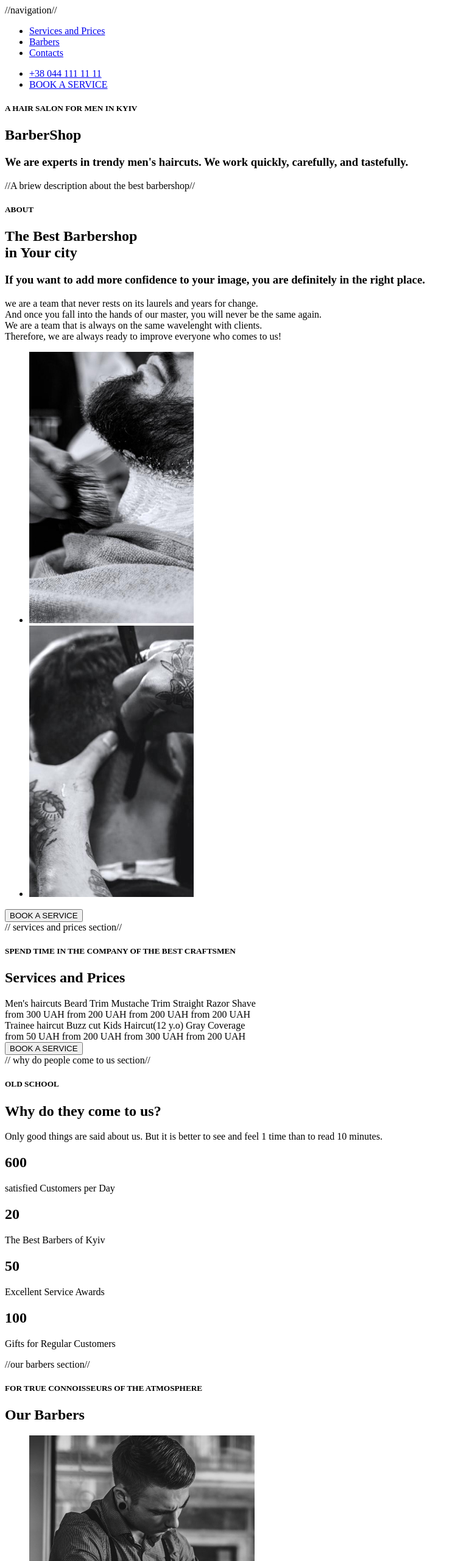
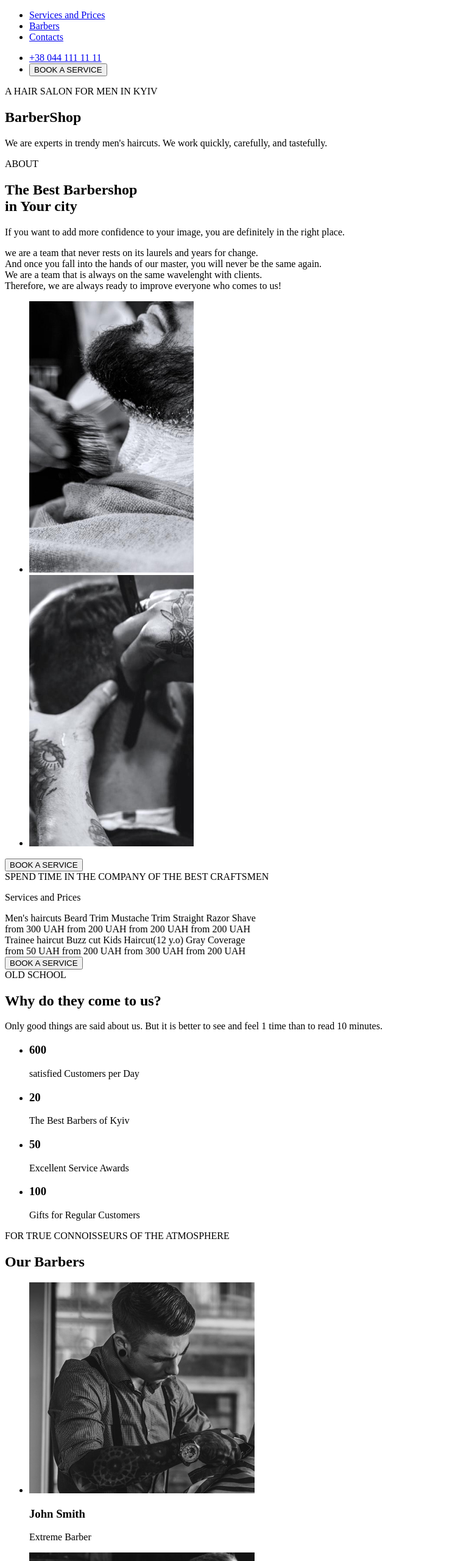
Before and after one commit to EstefanyNieto/Barber-Shop-Project, a plain HTML site: page index.html in a window 1280 px wide. Shown: the top 2560 px of the page at 61% size, without its empty margins (0-752 px from the left). Drawn offline with Linux system fonts and the light colour scheme.

Commit message:
new changes were made to the code html

```diff
--- a/index.html
+++ b/index.html
@@ -9,51 +9,51 @@
 <body>
  <header>
 
-  //navigation//
+  <!---Navigation--->
 
   <nav>
     <ul class="About">
       <li>
-        <a href="Services and Prices">Services and Prices</a>
+        <a href="#services and prices">Services and Prices</a>
       </li>
       <li>
-        <a href="Barbers">Barbers</a>
+        <a href="#Barbers">Barbers</a>
       </li>
       <li>
-        <a href="Contacts">Contacts</a>
+        <a href="#Contacts">Contacts</a>
       </li>
     </ul>
   </nav>
   <ul class="contact-us">
     <li>
-      <a href="+38 044 111 11 11">+38 044 111 11 11</a>
+      <a href="tel:+380441111111">+38 044 111 11 11</a>
     </li>
     <li>
-      <a href="BOOK A SERVICE">BOOK A SERVICE</a>
+      <button type="button">BOOK A SERVICE</button>
     </li>
   </ul>
  </header>
 <main>
   <section class="main-tittle-section">
-    <h5 class="brief-description">
-    A HAIR SALON FOR MEN IN KYIV</h5>
+    <span class="brief-description">
+    A HAIR SALON FOR MEN IN KYIV</span>
     <h1 class="main-title">
       BarberShop</h1>
-      <h3 class="overview-description">
+      <p class="overview-description">
         We are experts in trendy men's haircuts.
         We work quickly, carefully, and tastefully.
-      </h3>
+      </p>
 </section>
 </main>
 
-//A briew description about the best barbershop//
+<!---A briew description about the best barbershop--->
 
 <section class="about_us-section">
- <h5 class="About">ABOUT</h5>
-<h1 class="descriptive-tittle">The Best Barbershop<br>in Your city</br></h1>
-<h3 class="overview-title">
+ <span class="About">ABOUT</span>
+<h2 class="descriptive-tittle">The Best Barbershop<br>in Your city</h2>
+<p class="overview-title">
   If you want to add more confidence to your image, you are definitely in the right place.
-</h3>
+</p>
 <p class="overview-paragraph">
   we are a team that never rests on its laurels and years for change.<br>
   And once you fall into the hands of our master, you will never be the same again.<br>
@@ -69,14 +69,14 @@
   </li>
 </ul>
 
-<button>BOOK A SERVICE</button>
+<button type=button>BOOK A SERVICE</button>
 </section>
 
-// services and prices section//
+<!---services and prices section--->
 
-<section>
-  <h5>SPEND TIME IN THE COMPANY OF THE BEST CRAFTSMEN</h5><span>
-    <h2>Services and Prices</h2>
+<section id="prices">
+  <span>SPEND TIME IN THE COMPANY OF THE BEST CRAFTSMEN</span>
+    <p>Services and Prices</p>
     <div class="row">
       <div class="column-one">
         Men's haircuts
@@ -106,44 +106,48 @@
     <button>BOOK A SERVICE</button>
 </section>
 
-// why do people come to us section//
+<!---why do people come to us section--->
 
 <section>
-  <h5>OLD SCHOOL</h5><span>
-    <h1>Why do they come to us?</h1>
+  <span>OLD SCHOOL</span>
+    <h2>Why do they come to us?</h2>
     <p>Only good things are said about us. But it is better
       to see and feel 1 time than to read 10 minutes.
     </p>
-  </span>
 
-<div class="row">
+
+<ul class="row">
   <div class="column-blockone">
-    <h1>600</h1>
-    <p>satisfied Customers<span>
+    <li>
+    <h3>600</h3>
+    <p>satisfied Customers
       per Day
-    </span>
     </p>
-    <h1>20</h1>
-    <p>The Best Barbers<span>
-      of Kyiv</span>
+    </li>
+    <li>
+    <h3>20</h3>
+    <p>The Best Barbers of Kyiv</p>
+    </li>
   </div>
-  <div class="column-blocktwo"></div>
-  <h1>50</h1>
-  <p>Excellent Service<span>
-    Awards
-  </span></p>
-  <h1>100</h1>
-  <p>Gifts for Regular<span>
-    Customers
-  </span></p>
-</div>
+  <div class="column-blocktwo">
+  <li>
+  <h3>50</h3>
+  <p>Excellent Service
+    Awards</p>
+  </li>
+  <li>
+  <h3>100</h3>
+  <p>Gifts for Regular Customers</p>
+  </li>
+  </div>
+</ul>
 </section>
 
-//our barbers section//
+<!---our barbers section--->
 
 <section>
-  <h5>FOR TRUE CONNOISSEURS OF THE ATMOSPHERE</h5>
-  <h1>Our Barbers</h1>
+  <span>FOR TRUE CONNOISSEURS OF THE ATMOSPHERE</span>
+  <h2>Our Barbers</h2>
  <div class="container-ourbarbers">
 <ul>
   <li>
@@ -165,9 +169,9 @@
   </div>
 </section>
 
-// Our barbers in action section//
+<!---Our barbers in action section--->
 <section>
-  <h5>IN LATIN,"BARBA" MEANS "BEARD"</h5>
+  <span>IN LATIN,"BARBA" MEANS "BEARD"</span>
   <ul>
     <li>
       <img src="images/barberfour.jpg" alt="barberfour" width="270" height="360">
@@ -184,10 +188,11 @@
 </ul>
 </section>
 
-// footer section//
 
-<footer>
-  <h1>Book a Service</h1>
+<!---contact us section--->
+
+<section>
+  <h2>Book a Service</h2>
   <ul>
     <li>
       <a href="name:">NAME*</a>
@@ -201,25 +206,38 @@
     <button>SEND</button>
   </ul>
 <address>
-  <h1>Contacts</h1>
+  <h2>Contacts</h2>
   <ul>
     <li>
-      <a href="Main Street, 7A
-      Kyiv, 08132">Main Street, 7A
-      Kyiv, 08132</a>
+      <a href=https://goo.gl/maps/VqRYZgV6FrKuTh6w6>Baseina St, 19, Kyiv, Ukraine, 01004</a>
     </li>
     <li>
-      <a href="tel:+38 044 111 11 11 ">+38 044 111 11 11</a>
+      <a href="tel:+380441111111">+38 044 111 11 11</a>
     </li>
     <li>
-      <a href="mail:barbershop@email.com">barbershop@email.com</a>
+      <a href="mailto:barbershop@email.com">barbershop@email.com</a>
     </li>
   </ul>
 </address>
 <span>
-  <h5>WORKING HOURS</h5>
+  WORKING HOURS
 </span>
 <p>
   Daily from 9:00 AM till 22:00 PM
 </p>
+</section>
+</main>
+
+<!---footer-->
+
+<footer>
+  <p>copyright</p>
+  <ul>
+    <li>
+      <a href="#">Instagram</a>
+      <a href="#">Youtube</a>
+</li>
+  </ul>
 </footer>
+</body>
+</html>
```
